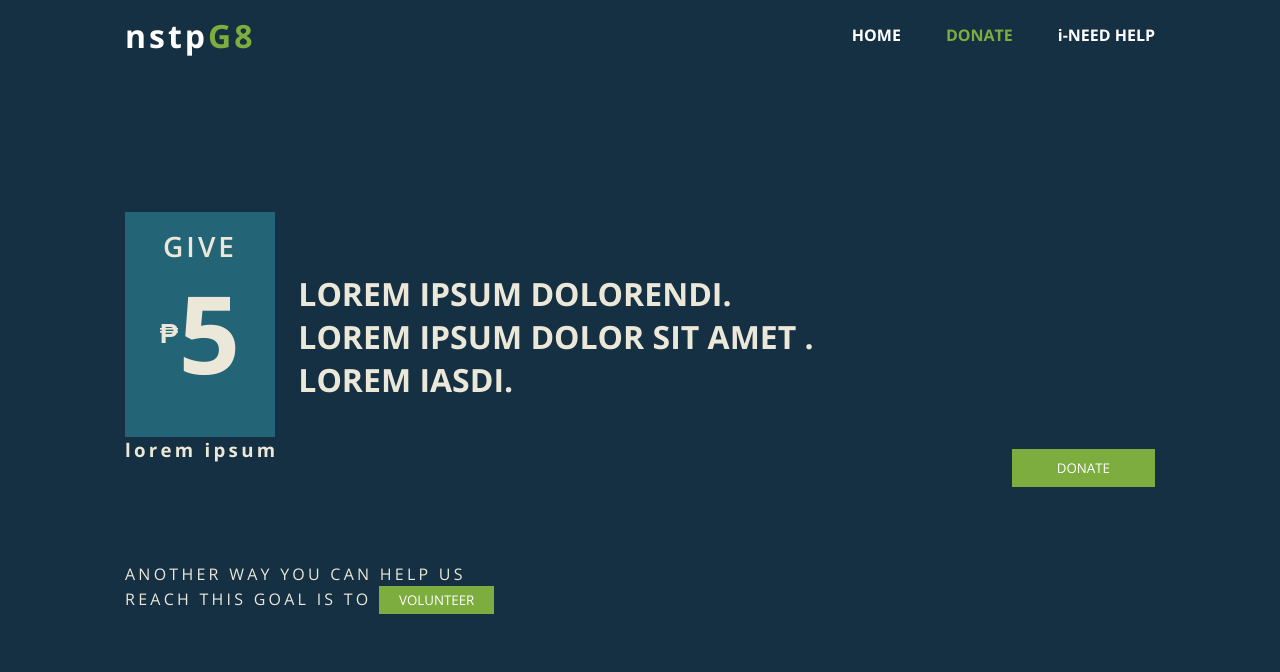
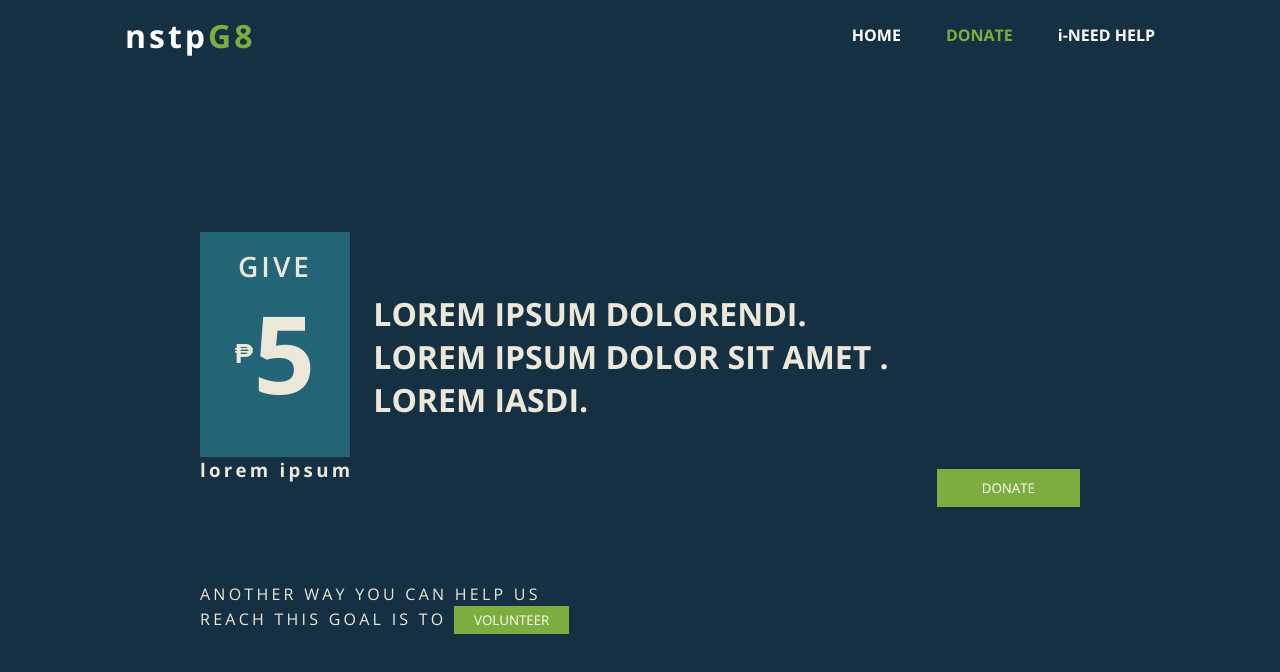
Before and after one commit to luckyx314/projectInom, a React (Create React App) app in the folder client/: page /donate in a window 1280 px wide. Shown: the top 672 px of the page. Built offline with nearby package versions, Linux system fonts and the light colour scheme.

Commit message:
styled: donation page
- added padding

```diff
--- a/client/src/components/DonationPage/DonationPage.css
+++ b/client/src/components/DonationPage/DonationPage.css
@@ -1,5 +1,5 @@
 .donation-page-parent {
-    min-height: 70vh;
+    min-height: 75vh;
     display: flex;
     align-items: center;
     padding: var(--left-right-pad);
@@ -8,6 +8,17 @@
 
 .donation-wrapper {
     width: 100%;
+}
+
+@media screen and (max-width: 918px) {
+    .donation-wrapper {
+        padding: 0 !important;
+    }
+}
+@media screen and (min-width: 1080px) {
+    .donation-wrapper {
+        padding: 0 75px;
+    }
 }
 
 .donation-contents {
```
